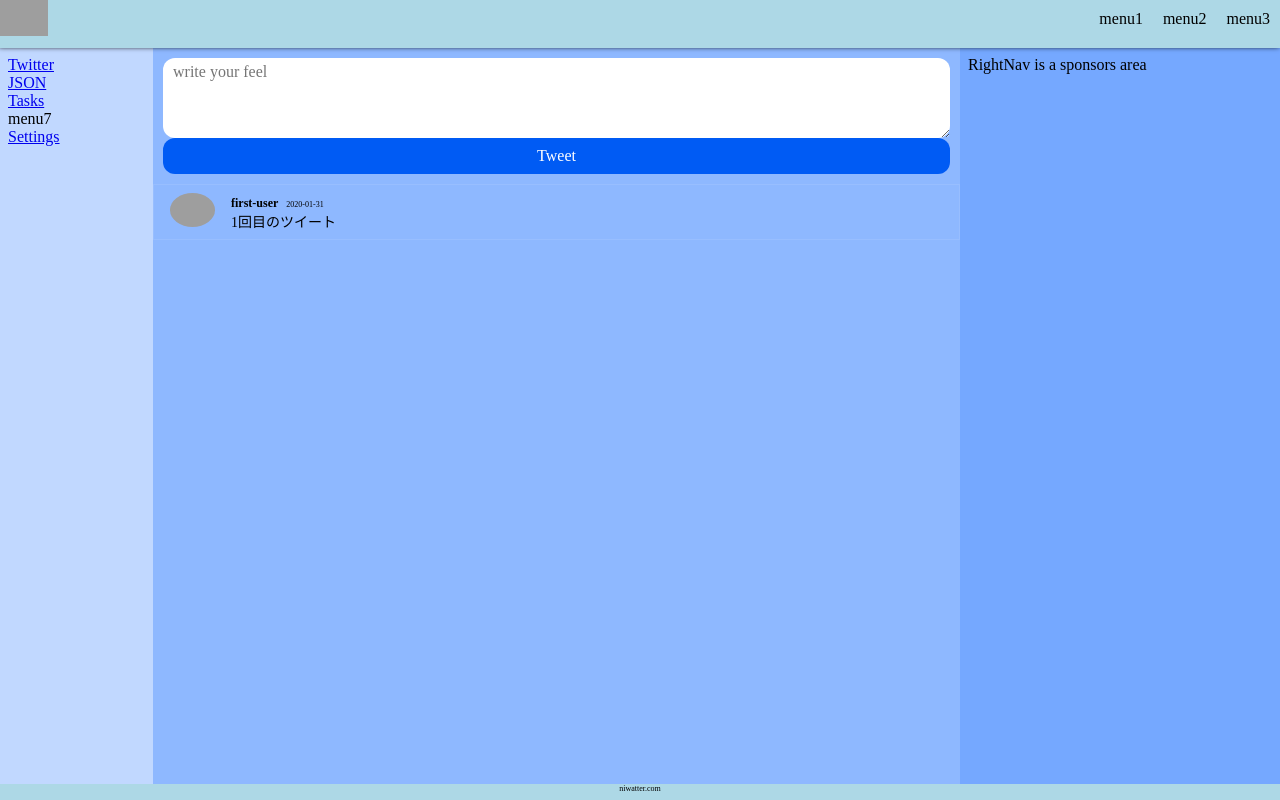
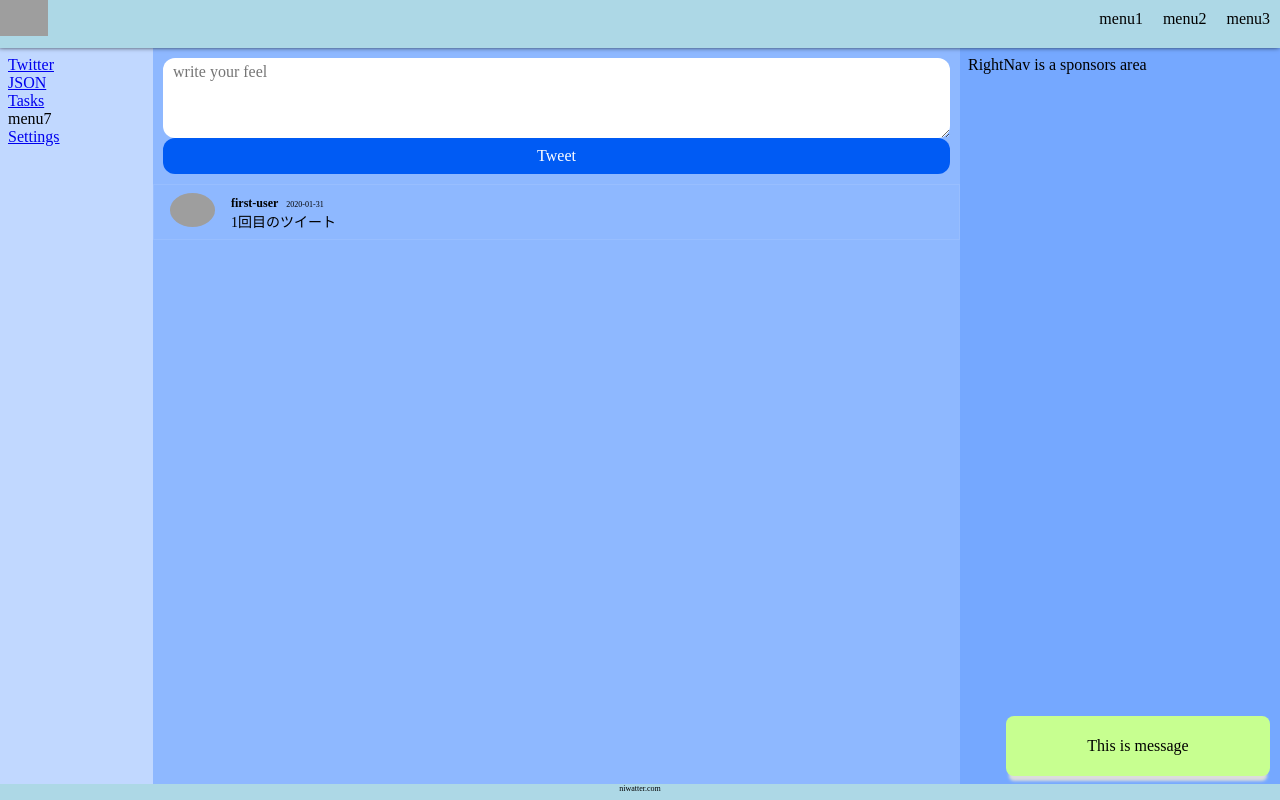
Before and after one commit to niwa-niwa/lesson-react-twitter, a React (Create React App) app: page / in a window 1280 px wide. Built offline with nearby package versions, Linux system fonts and the light colour scheme; grey boxes are pictures that could not be loaded.

Commit message:
made files Context and FlushMessage for flush message

```diff
--- a/src/components/App.js
+++ b/src/components/App.js
@@ -9,9 +9,11 @@ import Footer from "./Footer"
 import Settings from "./Settings"
 import Json from "./Json"
 import Tasks from "./tasks/Tasks"
+import FlushMessage from "./FlushMessage"
 
 import { TaskListProvider } from "./tasks/TaskListContext"
 import { FormProvider } from "./tasks/FormContext"
+import { FlushMessageProvider } from "./FlushMessageContext"
 
 import "../scss/App.scss"
 // TODO : global flush error message card
@@ -19,6 +21,7 @@ import "../scss/App.scss"
 const App = () => {
   return (
     <Router history={history}>
+      <FlushMessageProvider>
         <Header />
         <div className="content">
           <div className="content__inner">
@@ -33,9 +36,11 @@ const App = () => {
                 </FormProvider>
               </TaskListProvider>
             </Switch>
+            <FlushMessage />
           </div>
         </div>
         <Footer />
+      </FlushMessageProvider>
     </Router>
   )
 }
--- /dev/null
+++ b/src/components/FlushMessage.js
@@ -0,0 +1,16 @@
+import React from "react"
+
+import "../scss/FlushMessage.scss"
+
+const Flush = () => {
+  const render = () => {
+    return (
+      <div className="flush-message green">
+        <span>This is message</span>
+      </div>
+    )
+  }
+
+  return render()
+}
+export default Flush
--- /dev/null
+++ b/src/components/FlushMessageContext.js
@@ -0,0 +1,20 @@
+import React, { createContext, useState, useEffect } from "react"
+
+export const FlushMessageContext = createContext()
+
+export const FlushMessageProvider = ({ children }) => {
+  const [messages, setMessages] = useState([])
+
+  useEffect(() => {
+    console.log("FlushMessage Start")
+    // TODO if messages had values it would render "FlushMessage.js"
+  }, [messages])
+
+  return (
+    <FlushMessageContext.Provider value={{ messages, setMessages }}>
+      {children}
+    </FlushMessageContext.Provider>
+  )
+}
+
+export const FlushMessageConsumer = FlushMessageContext.Consumer
--- /dev/null
+++ b/src/scss/FlushMessage.scss
@@ -0,0 +1,26 @@
+@charset "UTF-8";
+
+@import "_Const.scss";
+
+.flush-message {
+  position: fixed;
+  display: flex;
+  justify-content: center;
+  align-items: center;
+  z-index: 100;
+  bottom: calc(#{$footer_height} + 8px);
+  right: 10px;
+  width: 264px;
+  min-height: 60px;
+  font-size: 16px;
+  padding: 6px 14px;
+  background-color: #ececec;
+  border-radius: 8px;
+  box-shadow: 0 8px 3px -3px gainsboro;
+}
+.red {
+  background-color: #ffaaaa;
+}
+.green {
+  background-color: #c7ff90;
+}
```
Lines whose indentation alone changed are shown as unchanged.
